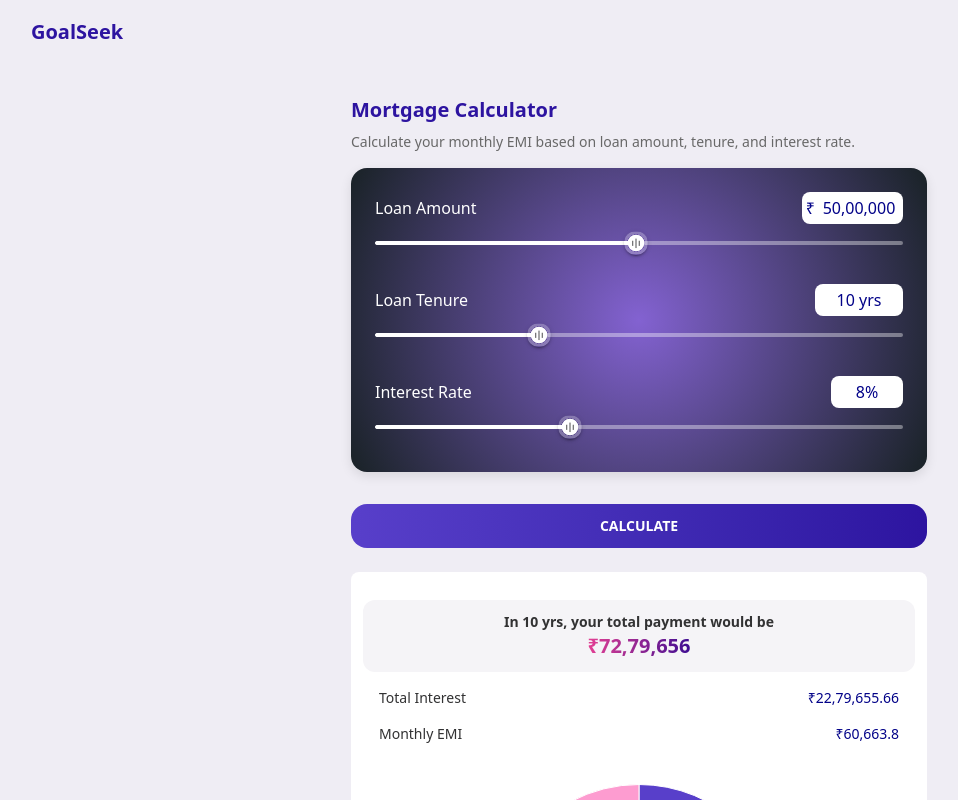
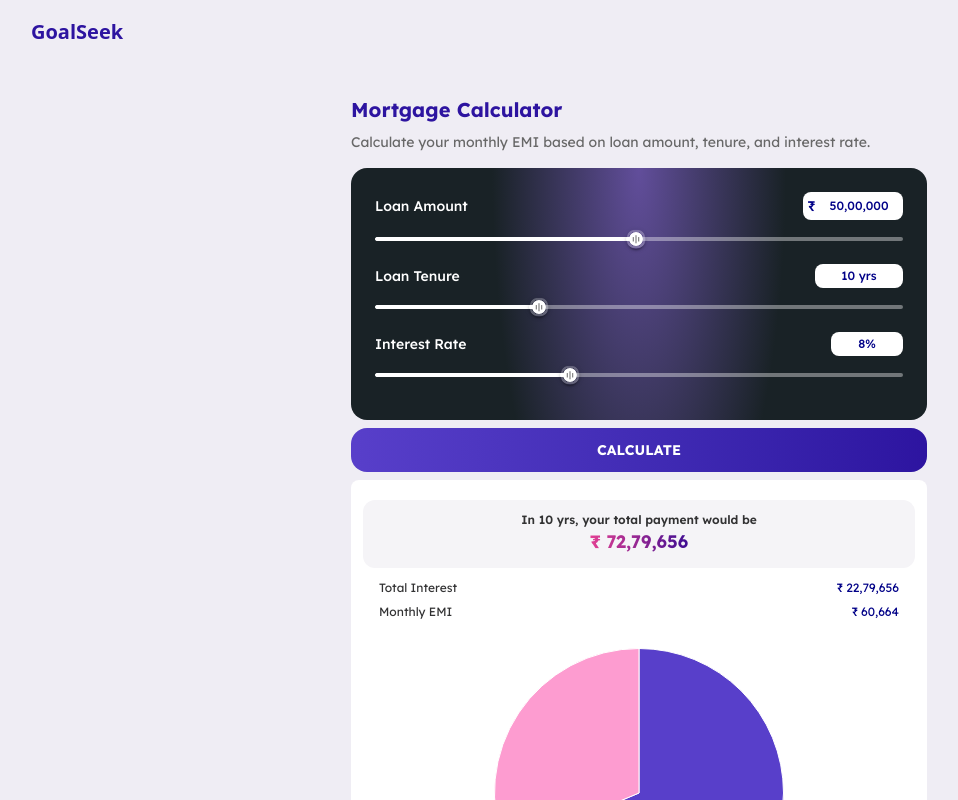
Before and after one commit to SerDunk/financial-calculators, a Next.js app: page /calculators/mortgage in a window 1280 px wide. Shown: the top 800 px of the page, without its empty margins (1-959 px from the left). Built offline with nearby package versions, Linux system fonts and the light colour scheme.

Commit message:
Change in font , font-size , padding , gradient

```diff
--- /dev/null
+++ b/public/fonts.js
@@ -0,0 +1,7 @@
+import { Lexend } from "next/font/google";
+
+export const lexend = Lexend({
+  subsets: ["latin"],
+  weight: ["300", "400", "500", "600", "700"],
+  variable: "--font-lexend",
+});
--- a/src/app/calculators/mortgage/page.js
+++ b/src/app/calculators/mortgage/page.js
@@ -118,31 +118,31 @@ const MortgageCalculator = () => {
   };
 
   return (
-    <div className="min-h-screen bg-[#EFEDF4] px-5 sm:px-6 lg:px-8">
+    <div className="min-h-screen font-lexend bg-[#EFEDF4] px-5 sm:px-6 lg:px-8">
       <div className="max-w-xl mx-auto">
-        <h2 className="text-xl font-bold text-[#2D14A0] mb-2">
+        <h2 className="text-lg sm:text-xl font-bold text-[#2D14A0] mb-2">
           Mortgage Calculator
         </h2>
-        <p className="text-sm text-[#686868] mb-4">
+        <p className=" text-xs sm:text-sm text-[#686868] mb-4 ">
           Calculate your monthly EMI based on loan amount, tenure, and interest
           rate.
         </p>
 
         <div
-          className="rounded-2xl p-6 mb-6"
+          className="rounded-2xl p-6"
           style={{
-            background: "radial-gradient(circle at center, #8362D1, #192226)",
-            boxShadow: "0 4px 12px rgba(0,0,0,0.1)",
+            background:
+              "radial-gradient(ellipse 113px 357px at top, #8362D1 -60%, #192226 130%)",
           }}
         >
-          <div className="mb-5">
-            <div className="flex justify-between items-center mb-1 text-white font-medium">
+          <div className="mb-1">
+            <div className="flex text-sm justify-between items-center mb-1 text-white font-medium">
               <label>Loan Amount</label>
-              <div className="flex items-center bg-white px-1 py-1 rounded-lg">
+              <div className="flex items-center text-sm bg-white px-1 py-1 rounded-lg">
                 <span className="mr-1 text-[#020288]">₹</span>
                 <input
                   type="text"
-                  className="text-[#020288] border-none w-20 text-center outline-none focus:ring-0"
+                  className="text-[#020288] text-xs border-none w-20 text-center outline-none focus:ring-0"
                   value={loanAmountInput}
                   onChange={(e) => setLoanAmountInput(e.target.value)}
                   onFocus={(e) =>
@@ -164,20 +164,20 @@ const MortgageCalculator = () => {
                   backgroundImage: "url('/slider.svg')",
                   backgroundSize: "cover",
                   backgroundColor: "transparent",
-                  width: 24,
-                  height: 24,
+                  width: 20,
+                  height: 20,
                 },
               }}
             />
           </div>
 
-          <div className="mb-5">
-            <div className="flex justify-between items-center mb-1 text-white font-medium">
+          <div className="mb-1">
+            <div className="flex text-sm justify-between items-center mb-1 text-white font-medium">
               <label>Loan Tenure</label>
               <div className="flex items-center bg-white px-1 py-1 rounded-lg">
                 <input
                   type="text"
-                  className="text-[#020288] border-none w-20 text-center outline-none focus:ring-0"
+                  className="text-[#020288] text-xs border-none w-20 text-center outline-none focus:ring-0"
                   value={tenureInput}
                   onChange={(e) => setTenureInput(e.target.value)}
                   onFocus={(e) =>
@@ -199,20 +199,20 @@ const MortgageCalculator = () => {
                   backgroundImage: "url('/slider.svg')",
                   backgroundSize: "cover",
                   backgroundColor: "transparent",
-                  width: 24,
-                  height: 24,
+                  width: 20,
+                  height: 20,
                 },
               }}
             />
           </div>
 
           <div>
-            <div className="flex justify-between items-center mb-1 text-white font-medium">
+            <div className="flex text-sm justify-between items-center mb-1 text-white font-medium">
               <label>Interest Rate</label>
               <div className="flex items-center bg-white px-1 py-1 rounded-lg">
                 <input
                   type="text"
-                  className="text-[#020288] border-none w-16 text-center outline-none focus:ring-0"
+                  className="text-[#020288] text-xs border-none w-16 text-center outline-none focus:ring-0"
                   value={interestRateInput}
                   onChange={(e) => setInterestRateInput(e.target.value)}
                   onFocus={(e) =>
@@ -234,8 +234,8 @@ const MortgageCalculator = () => {
                   backgroundImage: "url('/slider.svg')",
                   backgroundSize: "cover",
                   backgroundColor: "transparent",
-                  width: 24,
-                  height: 24,
+                  width: 20,
+                  height: 20,
                 },
               }}
             />
@@ -244,52 +244,52 @@ const MortgageCalculator = () => {
 
         <button
           onClick={handleCalculate}
-          className="w-full sm:mt-2 bg-linear-to-r from-[#583FCA] to-[#2D14A0] text-white font-bold py-3 rounded-2xl text-sm hover:opacity-90"
+          className="w-full sm:mt-2 mt-4 bg-linear-to-r from-[#583FCA] to-[#2D14A0] text-white font-bold py-3 rounded-2xl text-sm hover:opacity-90"
         >
           CALCULATE
         </button>
 
-        <div className="sm:mt-6 mt-5 bg-white p-3 rounded-lg ">
-          <div className="mt-4 p-3 bg-[#F5F4F7] rounded-xl font-semibold text-sm text-[#323233] text-center">
+        <div className="sm:mt-2 mt-4 sm:text-sm bg-white py-1 px-3 rounded-lg ">
+          <div className="mt-4 p-3 bg-[#F5F4F7] rounded-xl font-semibold text-xs text-[#323233] text-center">
             In {displayedTenure} yrs, your total payment would be
             <br />
             <span
-              className="text-xl font-bold p-2"
+              className="text-lg font-bold p-2"
               style={{
                 background: "linear-gradient(to right, #F04393, #320992)",
                 WebkitBackgroundClip: "text",
                 WebkitTextFillColor: "transparent",
               }}
             >
-              ₹
+              <span>₹ </span>
               {result?.totalPayment.toLocaleString("en-IN", {
                 maximumFractionDigits: 0,
               })}
             </span>
           </div>
 
-          <div className="py-2">
-            <div className="text-sm flex justify-between px-4 text-[#323233] my-2">
+          <div className="py-3">
+            <div className="text-xs flex justify-between px-4 text-[#323233]">
               <span>Total Interest</span>
               <span className="text-[#020288]">
-                ₹
+                <span>₹ </span>
                 {result?.totalInterest.toLocaleString("en-IN", {
-                  maximumFractionDigits: 2,
+                  maximumFractionDigits: 0,
                 })}
               </span>
             </div>
-            <div className="text-sm flex justify-between px-4 text-[#323233] py-2">
+            <div className="text-xs flex justify-between px-4 text-[#323233] py-2">
               <span>Monthly EMI</span>
               <span className="text-[#020288]">
-                ₹
+                <span>₹ </span>
                 {result?.emi.toLocaleString("en-IN", {
-                  maximumFractionDigits: 2,
+                  maximumFractionDigits: 0,
                 })}
               </span>
             </div>
           </div>
 
-          <div className="flex justify-center py-6">
+          <div className="flex justify-center py-2  ">
             {chartData && <ChartDisplay data={chartData} type="pie" />}
           </div>
         </div>
--- a/src/app/globals.css
+++ b/src/app/globals.css
@@ -1,9 +1,10 @@
 @import "tailwindcss";
 
 :root {
-  --color-primary: #6b46c1;
-  --color-secondary: #f6ad55;
-  --color-accent: #9f7aea;
+}
+
+@theme {
+  --font-lexend: var("--font-lexend");
 }
 
 body {
--- a/src/app/layout.js
+++ b/src/app/layout.js
@@ -1,5 +1,6 @@
 import Navbar from "../components/Navbar";
 import "./globals.css";
+import { lexend } from "../../public/fonts";
 
 export const metadata = {
   title: "Financial Calculators",
@@ -8,7 +9,7 @@ export const metadata = {
 
 export default function RootLayout({ children }) {
   return (
-    <html lang="en">
+    <html lang="en" className={lexend.variable}>
       <body className="bg-[#EFEDF4] min-h-screen flex flex-col">
         <Navbar />
         <main className="container mx-auto px-4 py-8 flex-grow">
--- a/src/components/ChartDisplay.js
+++ b/src/components/ChartDisplay.js
@@ -11,6 +11,7 @@ import {
   PointElement,
   LineElement,
 } from "chart.js";
+import { lexend } from "../../public/fonts";
 
 ChartJS.register(
   ArcElement,
@@ -27,6 +28,13 @@ const ChartDisplay = ({ data, type = "pie" }) => {
   const options = {
     responsive: true,
     plugins: {
+      tooltip: {
+        enabled: true,
+        bodyFont: {
+          family: "Lexend",
+          size: 14,
+        },
+      },
       legend: {
         position: "bottom",
         labels: {
```
